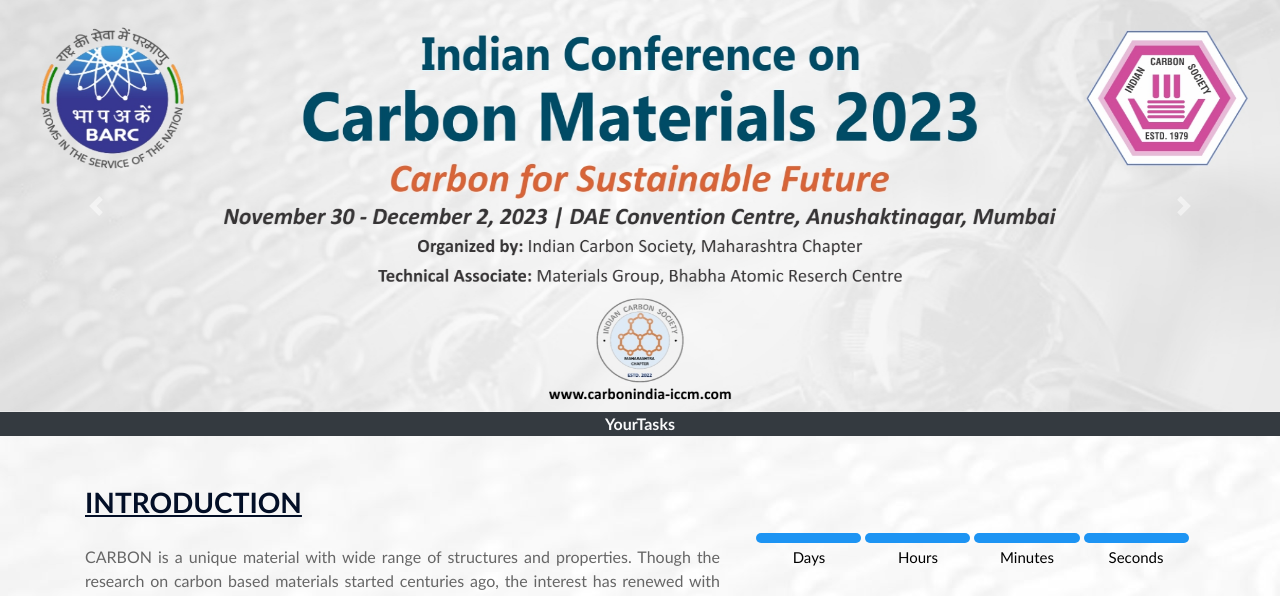
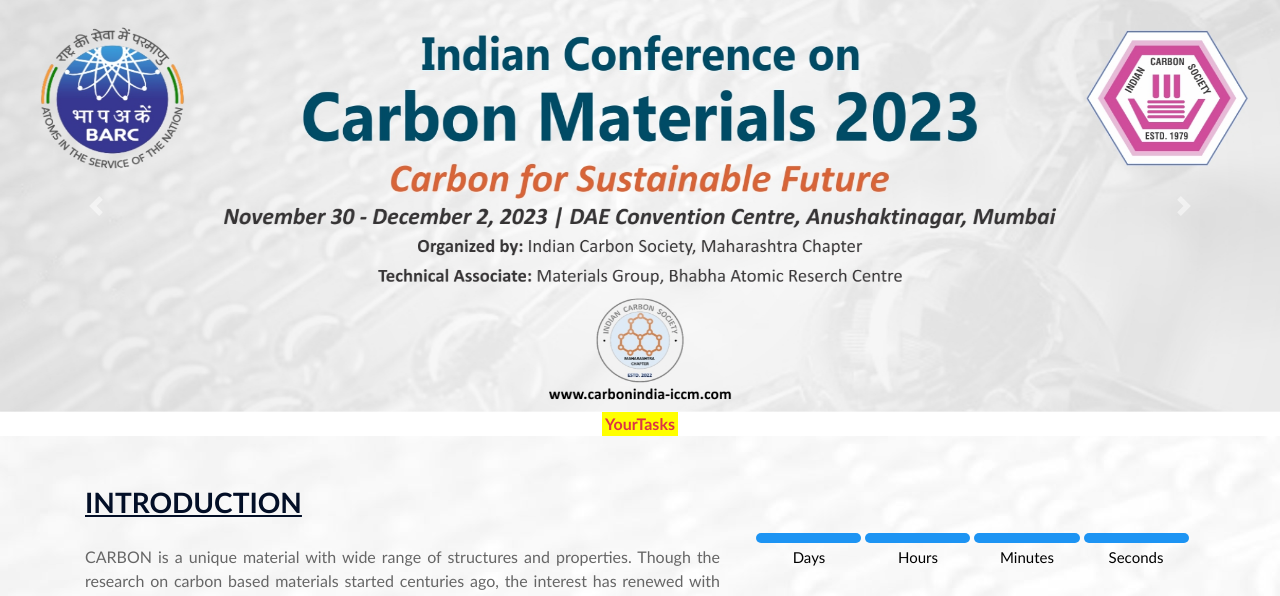
Before and after one commit to rsehgal/iccm, a PHP site: page / in a window 1280 px wide; the page is wider, and only the part inside the window is pictured. Shown: the part 86-682 px from the top of that part. Run offline with PHP 8.4, Linux system fonts and the light colour scheme; data that the repository does not hold is empty; some libraries are stand-ins or nearby versions.

Commit message:
Added yellow highlight to Your Task.

```diff
--- a/index.php
+++ b/index.php
@@ -115,6 +115,10 @@ var dataUp=new FormData();
 
 <style>
 
+.highlight {
+      background-color: yellow;
+    }
+
 .blink-hard {
   animation: blinker 3s infinite /*step-end*/ /*infinite*/;
   font-size:18px;
@@ -230,8 +234,9 @@ $("#Home").trigger("click");
 
 <!-- Page Header Start -->
 <div id='iccmheader' class='' ></div>
-<div class='text-center bg-dark text-light font-weight-bold'>
-<div id='YourTasks' class='iccmMenu' ><b>YourTasks</b></div>
+<!-- <div class='text-center bg-dark text-light font-weight-bold'> -->
+<div class='text-center text-danger font-weight-bold'>
+<div id='YourTasks' class='iccmMenu' ><b><mark class='text-danger highlight'>YourTasks</mark></b></div>
 </div>
 
 <?php
```
